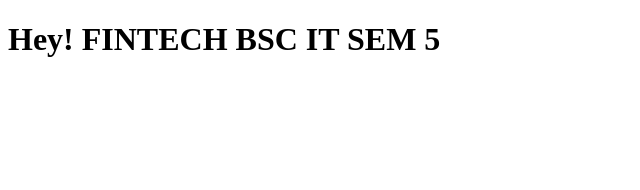
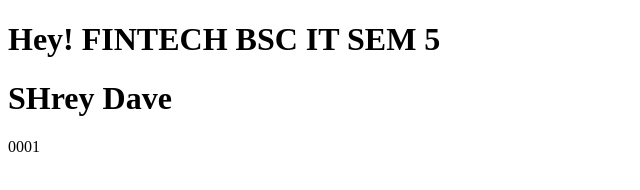
Before and after one commit to Yash18-20/CodeLive, a plain HTML site: page index.html in a window 1280 px wide. Shown: the whole page, without its empty margins (0-640 px from the left). Drawn offline with Linux system fonts and the light colour scheme.

Commit message:
add code

```diff
--- a/index.html
+++ b/index.html
@@ -7,5 +7,7 @@
 </head>
 <body>
     <h1>Hey! FINTECH BSC IT SEM 5</h1>
+    <h1>SHrey Dave</h1>
+    <p>0001</p>
 </body>
 </html>
```
